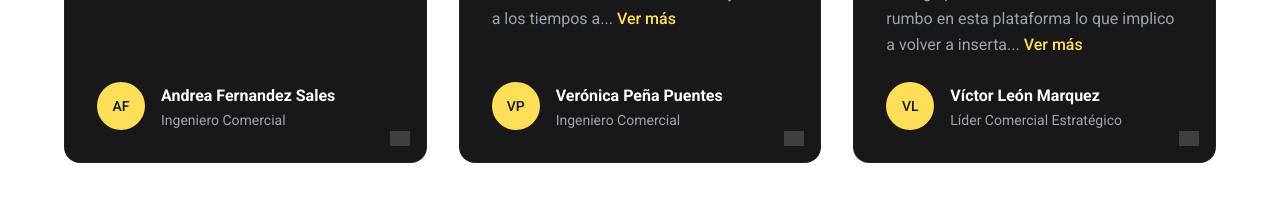
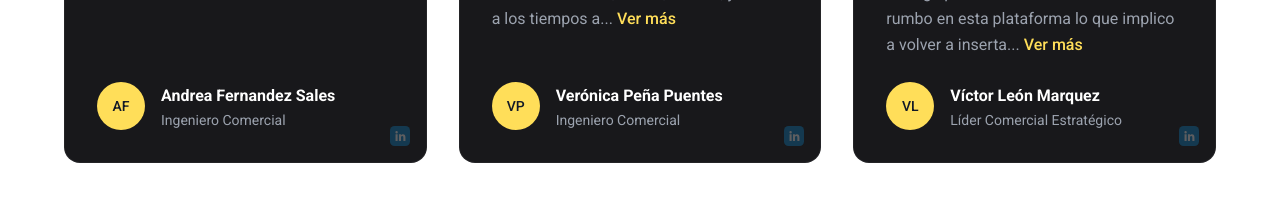
Before and after one commit to mauro6287-blip/alicia-morales-coach, a Next.js app: page / in a window 1280 px wide. Shown: the part 9400-9616 px from the top of the page. Built offline with nearby package versions, Linux system fonts and the light colour scheme; grey boxes are pictures that could not be loaded.

Commit message:
Fix LinkedIn logo rendering in testimonial cards
Rename file to remove spaces/parentheses and use img tag for reliable SVG rendering.

Co-Authored-By: Claude Opus 4.6 <noreply@anthropic.com>

```diff
--- a/sections/Resultados.tsx
+++ b/sections/Resultados.tsx
@@ -1,7 +1,6 @@
 "use client";
 
 import { useState } from "react";
-import Image from "next/image";
 import ScrollReveal from "@/components/ScrollReveal";
 
 const testimonios = [
@@ -100,8 +99,8 @@ export default function Resultados() {
                                         </div>
                                     </div>
                                     {/* LinkedIn logo */}
-                                    <Image
-                                        src="/images/linkedin (1).svg"
+                                    <img
+                                        src="/images/linkedin.svg"
                                         alt="LinkedIn"
                                         width={20}
                                         height={20}
```
Also changed, not shown: public/images/linkedin.svg (added).
